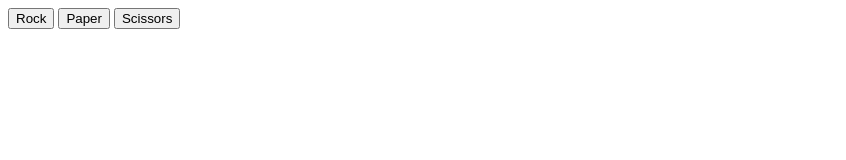
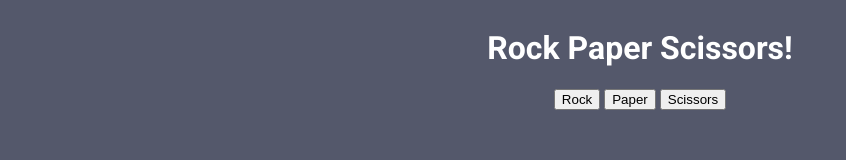
Before and after one commit to haochiem1/rock-paper-scissors, a plain HTML site: page index.html in a window 1280 px wide. Shown: the whole page, without its empty margins (0-846 px from the left). Drawn offline with Linux system fonts and the light colour scheme.

Commit message:
Created style sheet and edited html to have basic UI

```diff
--- a/index.html
+++ b/index.html
@@ -5,12 +5,20 @@
     <meta http-equiv="X-UA-Compatible" content="IE=edge">
     <meta name="viewport" content="width=device-width, initial-scale=1.0">
     <title>Rock Paper & Scissors</title>
+    <link rel="stylesheet" href="style.css">
 </head>
 <body>
+    <div class="container">
     <script src="game.js"></script>
+    <div class="header">
+        <h1>Rock Paper Scissors!</h1>
+    </div>
+    <div class="buttons">
     <button onclick="playRound('ROCK', computerPlay())">Rock</button>
     <button onclick="playRound('PAPER', computerPlay())">Paper</button>
     <button onclick="playRound('SCISSORS', computerPlay())">Scissors</button>
+    </div>
     <div class="Result"></div>
+    </div>
 </body>
 </html>
--- /dev/null
+++ b/style.css
@@ -0,0 +1,28 @@
+@import url('https://fonts.googleapis.com/css2?family=Roboto:ital,wght@0,100;0,300;0,400;0,500;0,700;0,900;1,100;1,300;1,400;1,500;1,700;1,900&display=swap');
+
+body
+{
+    background-color: #54586b;
+}
+
+.container
+{
+    height: 100%;
+    width: 100%;
+    display: flex;
+    flex-direction: column;
+    justify-content: center;
+    align-items: center;
+}
+
+.header
+{
+    font-family: 'Roboto', sans-serif;
+    color: white;
+}
+
+.Result
+{
+    font-family: 'Roboto', sans-serif;
+    color: white;
+}
```
